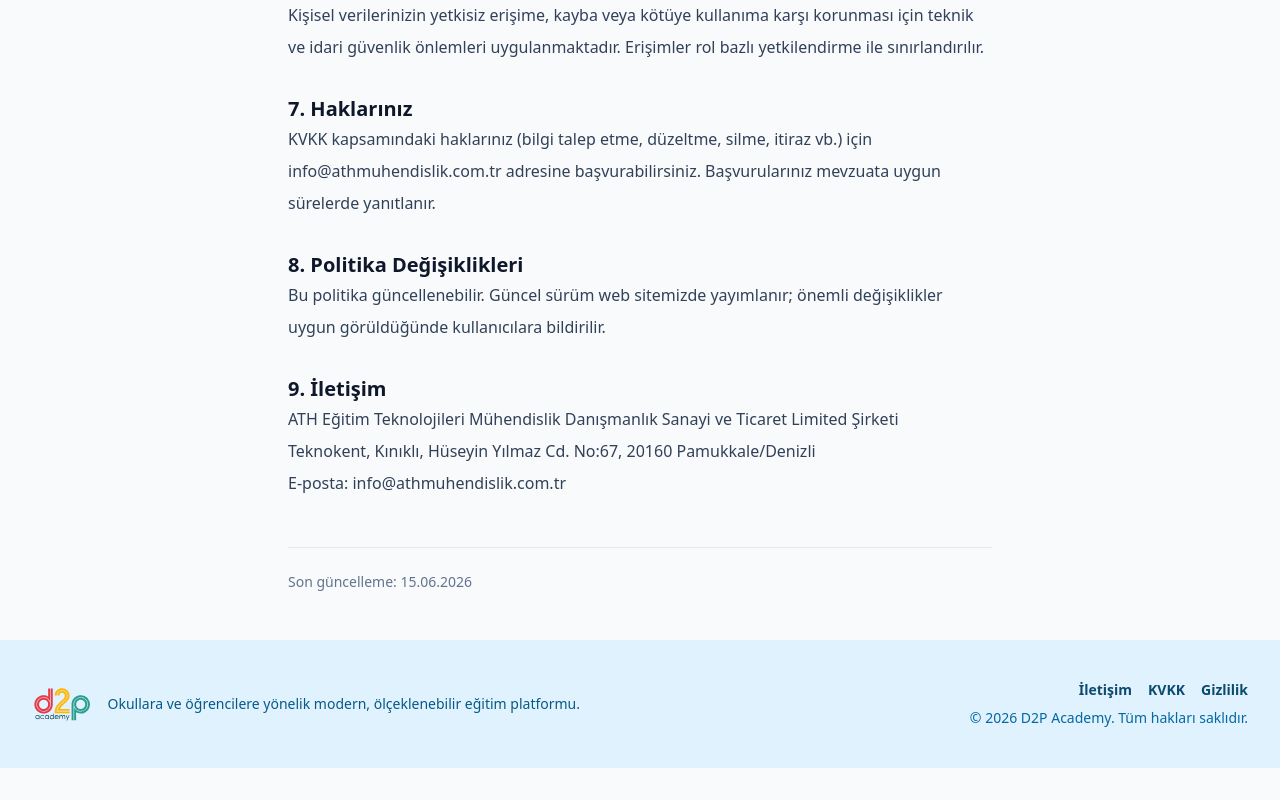
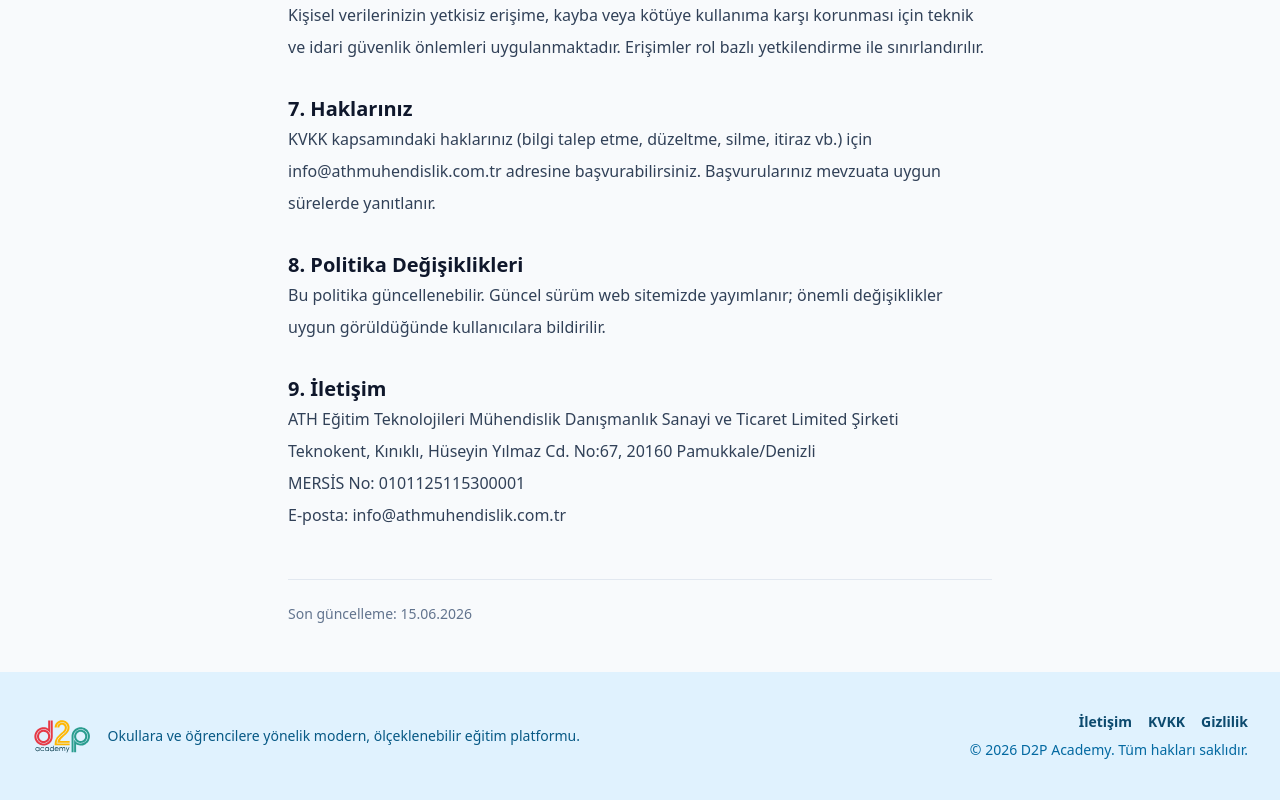
Before and after one commit to Aurotra/d2p-academy, a Next.js app: page /gizlilik in a window 1280 px wide. Shown: the part 1450-2250 px from the top of the page. Before the commit the page ends 2218 px from the top, so only its background shows below. Built offline with nearby package versions, Linux system fonts and the light colour scheme; no server answers.

Commit message:
docs: add company MERSIS number to legal pages

```diff
--- a/src/app/gizlilik/page.tsx
+++ b/src/app/gizlilik/page.tsx
@@ -102,6 +102,8 @@ export default function PrivacyPage() {
           <br />
           Teknokent, Kınıklı, Hüseyin Yılmaz Cd. No:67, 20160 Pamukkale/Denizli
           <br />
+          MERSİS No: 0101125115300001
+          <br />
           E-posta: info@athmuhendislik.com.tr
         </p>
       </section>
--- a/src/app/kvkk/page.tsx
+++ b/src/app/kvkk/page.tsx
@@ -24,7 +24,7 @@ export default function KvkkPage() {
         <p>
           Adres: Teknokent, Kınıklı, Hüseyin Yılmaz Cd. No:67, 20160 Pamukkale/Denizli
           <br />
-          MERSİS No: Şu an için beyan edilmemiştir.
+          MERSİS No: 0101125115300001
         </p>
       </section>
 
```
